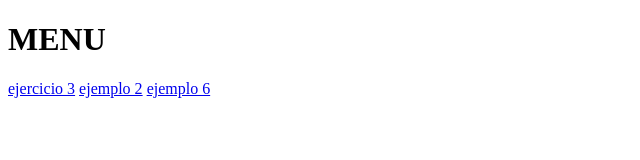
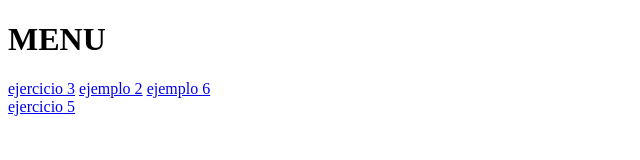
Before and after one commit to AlexDGM/ProyectoClaseWeb1-main, a plain HTML site: page index.html in a window 1280 px wide. Shown: the full height of the page, 0-640 px from the left. Drawn offline with Linux system fonts and the light colour scheme.

Commit message:
ejercicio 5

```diff
--- a/index.html
+++ b/index.html
@@ -11,7 +11,14 @@
     <a href="html/ejecicio3.html">ejercicio 3</a>
 
     <a href="html/ejemplo2.html">ejemplo 2</a>
+
     <a href="html/ejemplo6.html">ejemplo 6</a>
+
+    <br>
+
+    <a href="html/ejemplo5.html"> ejercicio 5</a>
+
+
 
 
 </body>
```
